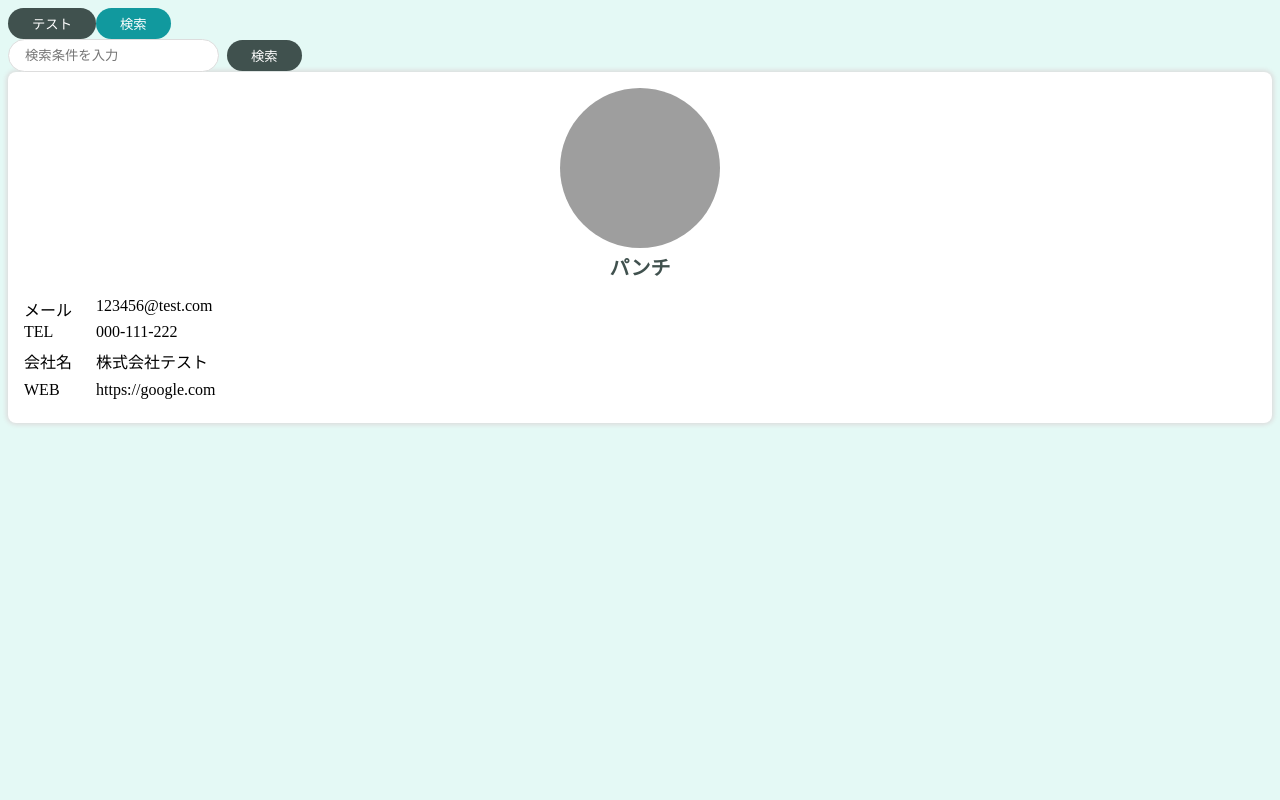
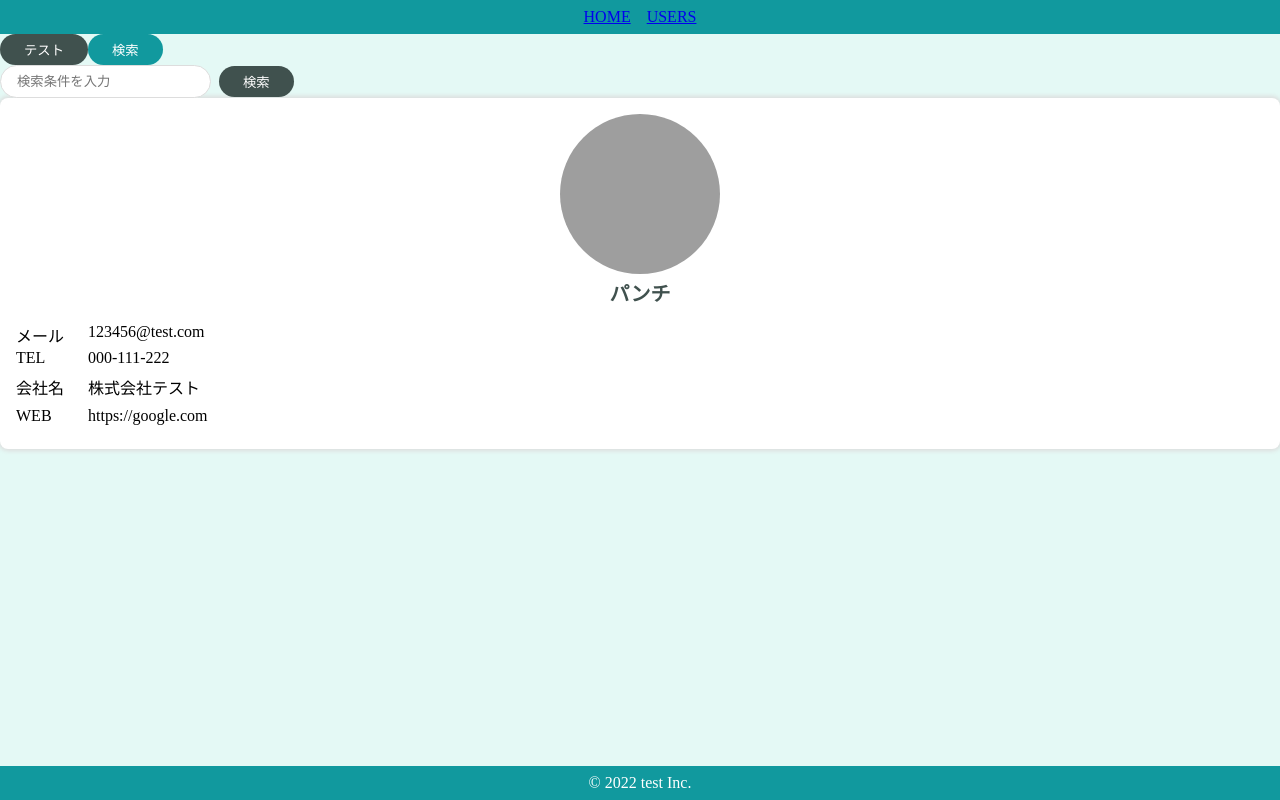
Before and after one commit to otaki0413/Atomic-Design-Practice, a React (Create React App) app: page / in a window 1280 px wide. Built offline with nearby package versions, Linux system fonts and the light colour scheme; grey boxes are pictures that could not be loaded.

Commit message:
Templateの作成

```diff
--- a/src/App.js
+++ b/src/App.js
@@ -1,7 +1,10 @@
+import { BrowserRouter } from 'react-router-dom';
 import { PrimaryButton } from './components/atoms/button/PrimaryButton';
 import { SecondaryButton } from './components/atoms/button/SecondaryButton';
 import { SearchInput } from './components/molecules/SearchInput';
 import { UserCard } from './components/organisms/user/UserCard';
+import { DefaultLayout } from './components/templates/DefaultLayout';
+import { HeaderOnly } from './components/templates/HeaderOnly';
 import './styles.css';
 
 const user = {
@@ -17,12 +20,14 @@
 
 export default function App() {
   return (
-    <div className="App">
-      <PrimaryButton>テスト</PrimaryButton>
-      <SecondaryButton>検索</SecondaryButton>
-      <br />
-      <SearchInput />
-      <UserCard user={user} />
-    </div>
+    <BrowserRouter>
+      <DefaultLayout>
+        <PrimaryButton>テスト</PrimaryButton>
+        <SecondaryButton>検索</SecondaryButton>
+        <br />
+        <SearchInput />
+        <UserCard user={user} />
+      </DefaultLayout>
+    </BrowserRouter>
   );
 }
--- /dev/null
+++ b/src/components/atoms/layout/Footer.jsx
@@ -0,0 +1,15 @@
+import styled from 'styled-components';
+
+export const Footer = () => {
+  return <SFooter>&copy; 2022 test Inc.</SFooter>;
+};
+
+const SFooter = styled.footer`
+  background-color: #11999e;
+  color: #fff;
+  text-align: center;
+  padding: 8px 0;
+  position: fixed;
+  bottom: 0;
+  width: 100%;
+`;
--- /dev/null
+++ b/src/components/atoms/layout/Header.jsx
@@ -0,0 +1,22 @@
+import { Link } from 'react-router-dom';
+import styled from 'styled-components';
+
+export const Header = () => {
+  return (
+    <SHeader>
+      <SLink to="/">HOME</SLink>
+      <SLink to="/users">USERS</SLink>
+    </SHeader>
+  );
+};
+
+const SHeader = styled.header`
+  background-color: #11999e;
+  color: #fff;
+  text-align: center;
+  padding: 8px 0;
+`;
+
+const SLink = styled(Link)`
+  margin: 0 8px;
+`;
--- /dev/null
+++ b/src/components/templates/DefaultLayout.jsx
@@ -0,0 +1,13 @@
+import { Footer } from '../atoms/layout/Footer';
+import { Header } from '../atoms/layout/Header';
+
+export const DefaultLayout = (props) => {
+  const { children } = props;
+  return (
+    <>
+      <Header />
+      {children}
+      <Footer />
+    </>
+  );
+};
--- /dev/null
+++ b/src/components/templates/HeaderOnly.jsx
@@ -0,0 +1,11 @@
+import { Header } from '../atoms/layout/Header';
+
+export const HeaderOnly = (props) => {
+  const { children } = props;
+  return (
+    <>
+      <Header />
+      {children}
+    </>
+  );
+};
--- a/src/styles.css
+++ b/src/styles.css
@@ -1,3 +1,5 @@
 body {
   background-color: #e4f9f5;
+  margin: 0;
+  min-height: 100vh;
 }
```
